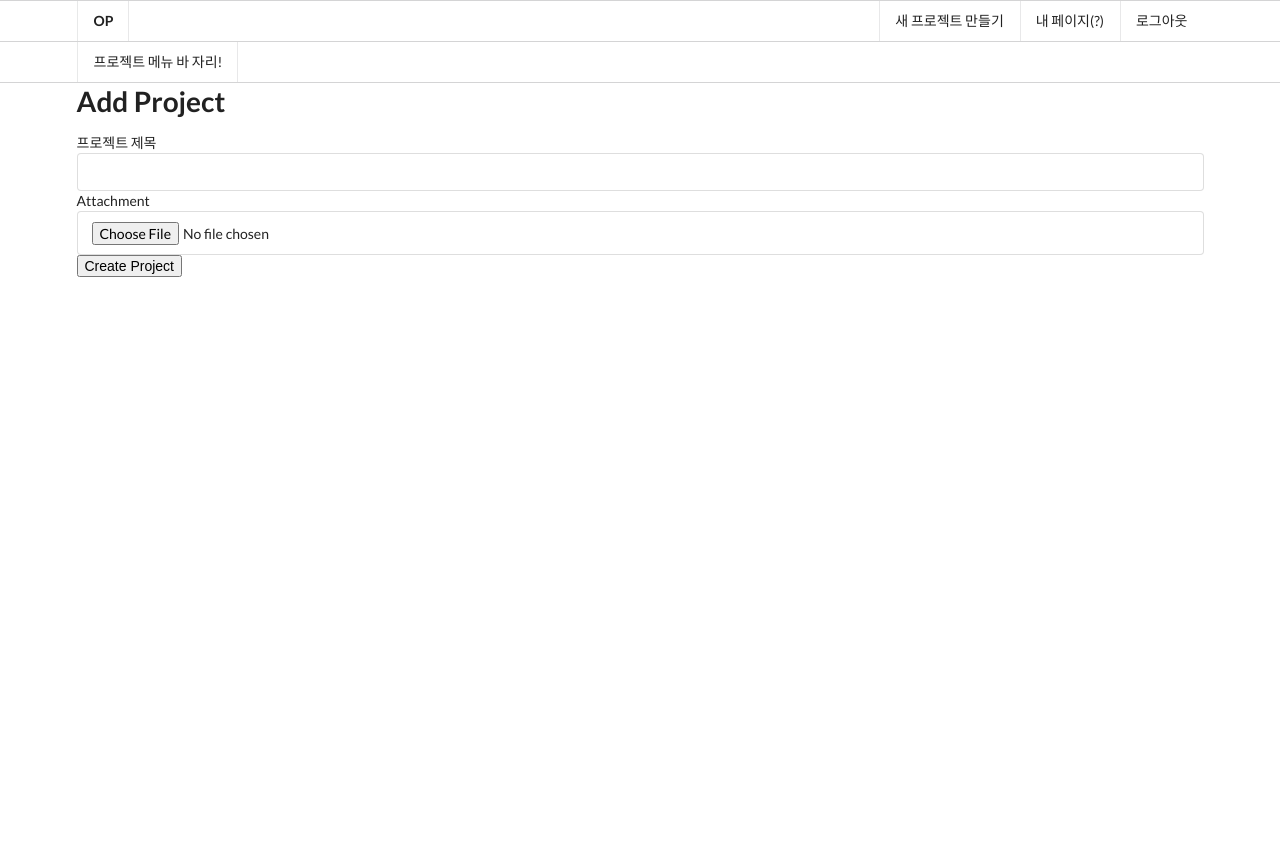
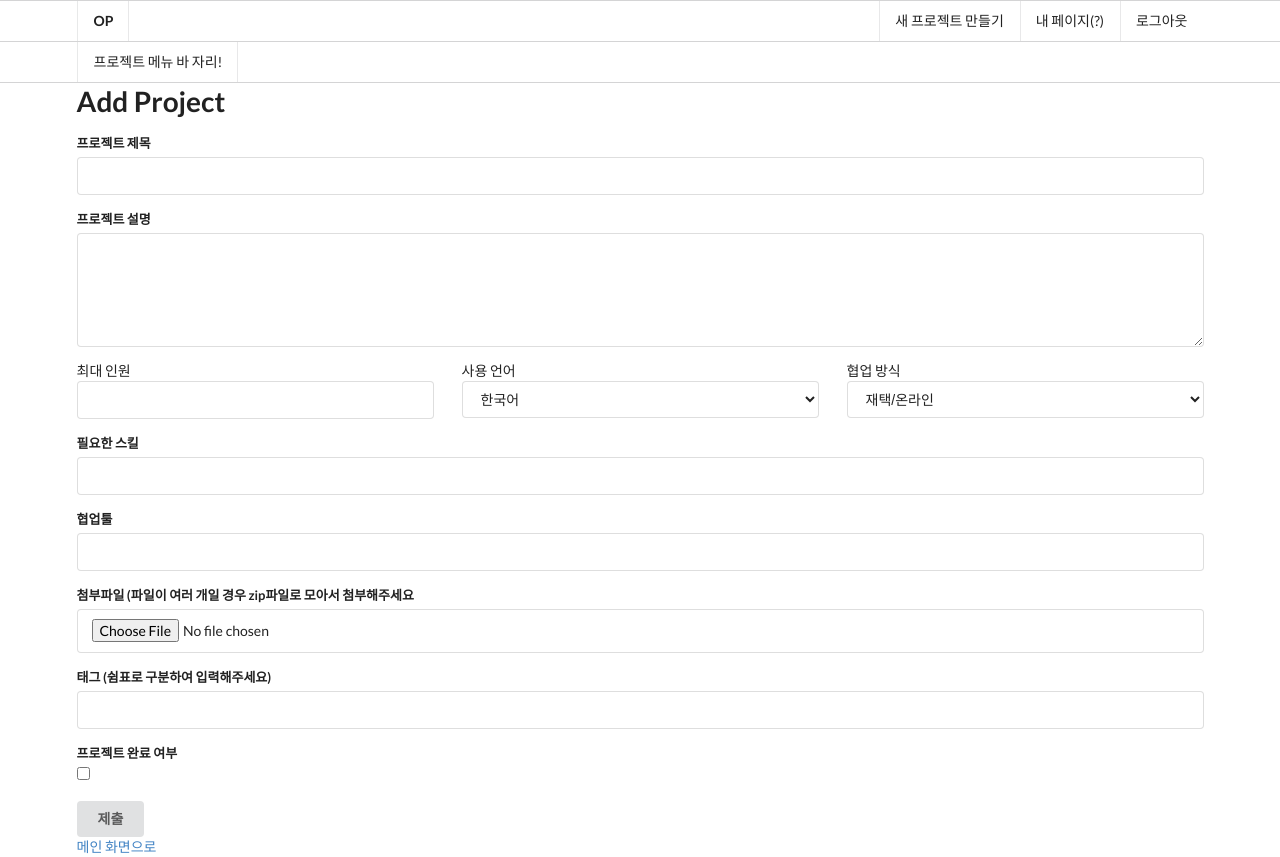
Before and after one commit to leegakyeong/OP, a Rails app: page /projects/new in a window 1280 px wide. Before the commit the page ends 277 px from the top, so only its background shows below. Run offline with Rails 7, Linux system fonts and the light colour scheme; a user stored in the database is signed in; style sheets or scripts are compiled from the project's sources; parts of the project's set-up code (start-up, migrations or seed data) failed here and were passed over; some libraries are stand-ins or nearby versions.

Commit message:
file upload/download complete w/ additional changes to new/edit form

```diff
--- a/app/controllers/projects_controller.rb
+++ b/app/controllers/projects_controller.rb
@@ -12,27 +12,18 @@ class ProjectsController < ApplicationController
     end
 
     def create
-        project = Project.new
-        project.admin_id = params[:admin_id]
-        project.title = params[:title]
-        project.maxMember = params[:maxMember]
-        project.skills = params[:skills]
-        project.description = params[:description]
-        project.isKorean = params[:isKorean]
-        project.isOnline = params[:isOnline]
-        project.tools = params[:tools]
-        project.files = params[:files]
-        project.save
+        @project = Project.new(project_params)
+        @project.save
 
-        input_tag = params[:tags]
-        input_tag = input_tag.gsub("\r\n", "\n") # windows에서는 \r\n인데 mac에서는 \n이다.
-        tag_array = input_tag.split("\n")
+        input_tag = @project.tag_string
+        input_tag = input_tag.gsub(", ", ",")
+        tag_array = input_tag.split(',')
         tag_array.each do |tag|
-            new_tag = Tag.create(project_id: project.id, content: tag)
-            project.tags << new_tag
+            new_tag = Tag.create(project_id: @project.id, content: tag)
+            @project.tags << new_tag
         end
 
-        redirect_to project
+        redirect_to @project
      end
 
     def search
@@ -69,29 +60,20 @@ class ProjectsController < ApplicationController
     end
 
     def edit
+        check_user
     end
 
     def update
-        @project.admin_id = params[:admin_id]
-        @project.title = params[:title]
-        @project.maxMember = params[:maxMember]
-        @project.skills = params[:skills]
-        @project.description = params[:description]
-        @project.isKorean = params[:isKorean]
-        @project.isOnline = params[:isOnline]
-        @project.tools = params[:tools]
-        @project.files = params[:files]
-        @project.isClosed = params[:isClosed]
+        @project.update(project_params)
 
         @project.tags.destroy_all
-        input_tag = params[:tags]
-        input_tag = input_tag.gsub("\r\n", "\n") # windows에서는 \r\n인데 mac에서는 \n이다.
-        tag_array = input_tag.split("\n")
+        input_tag = @project.tag_string
+        input_tag = input_tag.gsub(", ", ",") # windows에서는 \r\n인데 mac에서는 \n이다.
+        tag_array = input_tag.split(",")
         tag_array.each do |tag|
             new_tag = Tag.create(project_id: @project.id, content: tag)
             @project.tags << Tag.find(new_tag.id)
         end
-        @project.save
 
         redirect_to @project
     end
@@ -162,11 +144,11 @@ class ProjectsController < ApplicationController
         end
 
         def project_params
-            params.require(:project).permit(:admin_id, :title, :maxMember, :skills, :description, :isKorean, :isOnline, :tools, :files, :isClosed, :tags)
+            params.require(:project).permit(:admin_id, :title, :maxMember, :skills, :description, :isKorean, :isOnline, :tools, :reference, :isClosed, :tag_string)
         end
 
         def check_user
-            if @project.user != current_user
+            if @project.admin != current_user
                 redirect_to new_user_session_path
             end
         end
--- a/app/models/project.rb
+++ b/app/models/project.rb
@@ -18,4 +18,5 @@ class Project < ActiveRecord::Base
     has_many :members, through: :memberships, source: :user, dependent: :destroy
 
     has_attached_file :reference
+    do_not_validate_attachment_file_type :reference
 end
--- a/app/views/projects/_form.html.erb
+++ b/app/views/projects/_form.html.erb
@@ -2,16 +2,58 @@
     <div class="ui form">
         <%= f.hidden_field :admin_id, :value => current_user.id %>
 
-        <div>
-            <%= f.label :"프로젝트 제목" %>
+        <div class="field">
+            <%= f.label "프로젝트 제목" %>
             <%= f.text_field :title %>
         </div>
 
-        <div>
-            <%= f.label :attachment %>
-            <%= f.file_field :attachment %>
+        <div class="field">
+            <%= f.label "프로젝트 설명" %>
+            <%= f.text_area :description, size: "50x5" %>
         </div>
 
-        <%= f.submit %>
+        <div class="field ui three column gird">
+            <div class="ui three column grid">
+                <div class="column">
+                    <%= f.label "최대 인원" %>
+                    <%= f.number_field :maxMember, min: 1 %>
+                </div>
+                <div class="column">
+                    <%= f.label "사용 언어" %>
+                    <%= f.select :isKorean, options_for_select([["한국어", true], ["English", false]], params[:isKorean]) %>
+                </div>
+                <div class="column">
+                    <%= f.label "협업 방식" %>
+                    <%= f.select :isOnline, options_for_select([["재택/온라인", true], ["오프라인 모임", false]], params[:isOnline]) %>
+                </div>
+            </div>
+        </div>
+
+        <div class="field">
+            <%= f.label "필요한 스킬" %>
+            <%= f.text_field :skills %>
+        </div>
+
+        <div class="field">
+            <%= f.label "협업툴" %>
+            <%= f.text_field :tools %>
+        </div>
+
+        <div class="field">
+            <%= f.label "첨부파일 (파일이 여러 개일 경우 zip파일로 모아서 첨부해주세요." %>
+            <%= f.file_field :reference %>
+        </div>
+
+        <div class="field">
+            <%= f.label "태그 (쉼표로 구분하여 입력해주세요)" %>
+            <%= f.text_field :tag_string %>
+        </div>
+
+        <div class="field">
+            <%= f.label "프로젝트 완료 여부" %>
+            <%= f.check_box :isClosed, :value => params[:isClosed] %>
+        </div>
+
+        <%= f.submit "제출", :class => 'ui button' %>
     </div>
 <% end %>
--- a/app/views/projects/new.html.erb
+++ b/app/views/projects/new.html.erb
@@ -1,3 +1,5 @@
 <h1>Add Project</h1>
 
 <%= render 'form', project: @project %>
+
+<p><%= link_to '메인 화면으로', projects_url %>
--- /dev/null
+++ b/config/initializers/paperclip.rb
@@ -0,0 +1 @@
+Paperclip::Attachment.default_options[:validate_media_type] = false
--- a/db/migrate/20180624112419_create_projects.rb
+++ b/db/migrate/20180624112419_create_projects.rb
@@ -10,7 +10,7 @@ class CreateProjects < ActiveRecord::Migration[5.1]
       t.boolean  :isKorean
       t.boolean  :isOnline
       t.string   :tools
-      t.string   :files
+      t.string   :tag_string
       t.references  :tag, index: true, foreign_key: true
       t.boolean  :isClosed
 
--- a/db/migrate/20180730162609_add_attachment_reference_to_users.rb
+++ b/db/migrate/20180730162609_add_attachment_reference_to_users.rb
@@ -1,11 +1,11 @@
 class AddAttachmentReferenceToUsers < ActiveRecord::Migration[5.1]
   def self.up
-    change_table :users do |t|
+    change_table :projects do |t|
       t.attachment :reference
     end
   end
 
   def self.down
-    remove_attachment :users, :reference
+    remove_attachment :projects, :reference
   end
 end
```
Also changed, not shown: app/views/projects/edit.html.erb (+3 -58 lines), app/views/projects/show.html.erb (+49 -8 lines), db/schema.rb, 2 other files.
